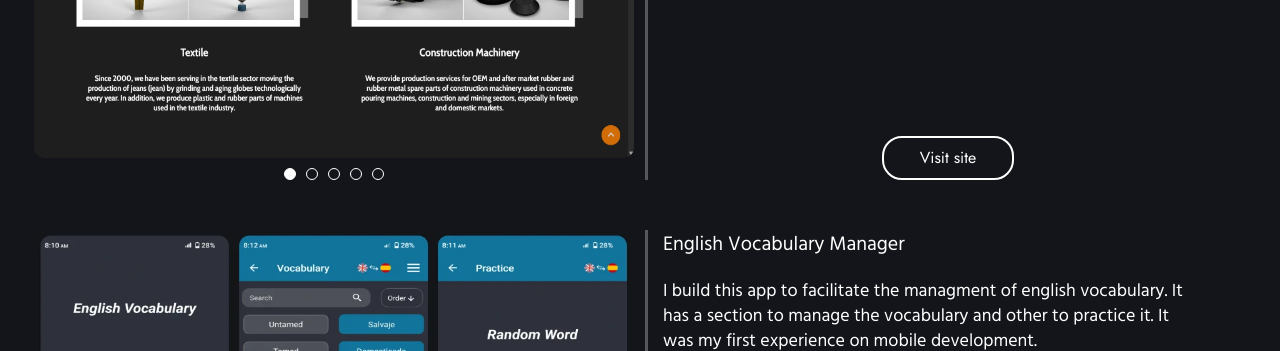
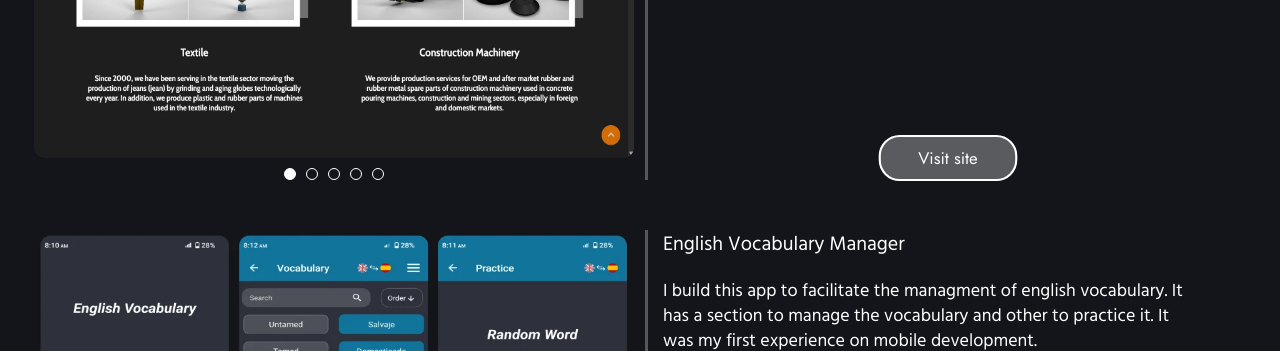
Before and after one commit to lazaroah02/lazaro_altedill_portfolio, an Astro site: page / in a window 1280 px wide. In both pictures the pointer is over the link 948 px from the left and 2505 px from the top of the page. Shown: the part 2348-2699 px from the top of the page. Built offline with nearby package versions, Linux system fonts and the light colour scheme; Astro itself is replaced by a stand-in of ours.

Commit message:
adding transition to visit site project button

```diff
--- a/src/components/ProjectComponent/index.css
+++ b/src/components/ProjectComponent/index.css
@@ -63,6 +63,11 @@
     justify-content: center;
     align-items: center;
     font-family: 'Jost';
+    transition: background-color, transform 0.1s ease-in-out;
+}
+.visit-site-button:hover{
+    background-color: rgba(255, 255, 255, 0.3);
+    transform: scale(1.05);
 }
 .tecnologies-container{
     display: flex;
```
